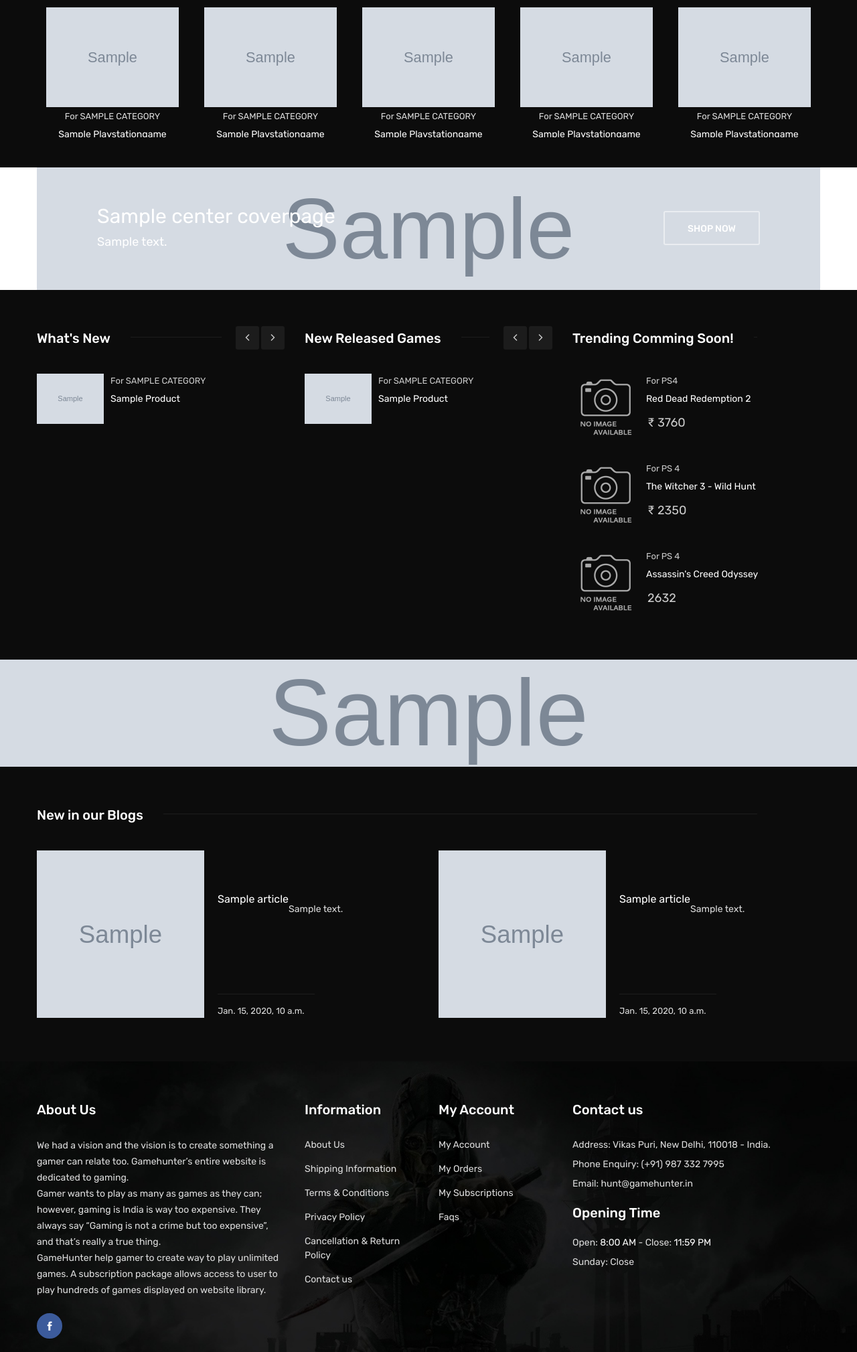
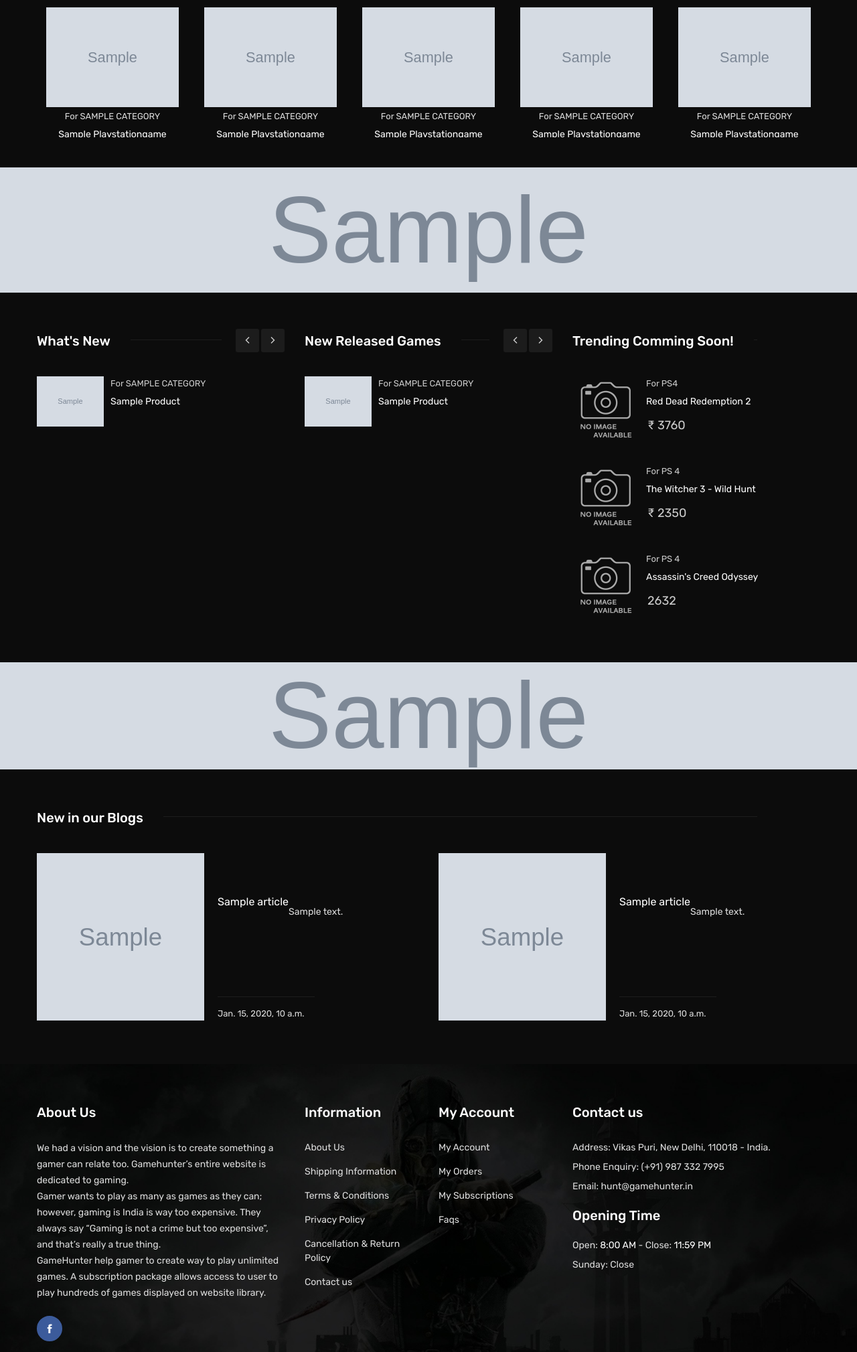
Before and after one commit to sonupal129/gamehunter, a Django app: template shop/templates/shop/index.html in a window 1280 px wide. Shown: the part 1055-3074 px from the top of the page at 67% size. Run offline with Django 3.2, Linux system fonts and the light colour scheme; the template is opened without the code that fills it: most values are stand-ins (such as "Sample title", 1, 10 or a date in 2020); grey boxes marked "Sample" are stand-in pictures; some libraries are stand-ins or nearby versions; some web fonts are replaced.

Commit message:
Resolve Error User was not getting redirected to login page when clicking on cart

```diff
--- a/carts/urls.py
+++ b/carts/urls.py
@@ -4,8 +4,8 @@ from . import views, instamojo, emails, slacknotification
 from django.contrib.auth.decorators import login_required
 
 
+app_name = 'carts'
 
-app_name = 'carts'
 
 urlpatterns = [
     path('', login_required(views.cart_home), name='cart'),
--- a/carts/views.py
+++ b/carts/views.py
@@ -15,8 +15,6 @@ def cart_home(request):
     cart_obj.total_mrp = cart_obj.get_mrp()
     cart_obj.total_selling_price = cart_obj.get_selling_price()
     cart_obj.save()
-    print(products)
-    print(pay_game_products)
     return render(request, "carts/cart-page.html",
                   {"products": products, "cart": cart_obj, "pay_game_products": pay_game_products})
 
--- a/shop/templates/shop/base.html
+++ b/shop/templates/shop/base.html
@@ -126,7 +126,7 @@ fbq('track', 'PageView');
                             </li>
                             {% else %}
                             <li>
-                                <a href="{% url 'shop:login-register' %}">Register or Login </a>
+                                <a href="{% url 'shop:login' %}">Register or Login </a>
                             </li>
                             <li>
                                 <a href="{% url 'shop:sell-games' %}">Sell Your Games</a>
--- a/shop/templates/shop/index.html
+++ b/shop/templates/shop/index.html
@@ -772,26 +772,33 @@
 {% block banner1 %}
 {% if center_coverpage %}
 <div class="banner-area">
-    <div class="container">
-        <div class="bg-img pt-55 pb-60" style="background-image:url({{ center_coverpage.get_promo_image.file.url }});">
-            <div class="row">
-                <div class="col-lg-8 col-md-7">
-                    <div class="construction-discount-content pl-90">
-                        {% if center_coverpage.name %}<h3>{{ center_coverpage.name }}</h3>{% endif %}
-                        {% if center_coverpage.description %}<p>{{ center_coverpage.description }}</p>{% endif %}
-                    </div>
-                </div>
-                {% if center_coverpage.link %}
-                <div class="col-lg-4 col-md-5">
-                    <div class="construction-discount-btn mt-10 pr-90">
-                        <a class="btn-style" href="{{ center_coverpage.link }}">Shop Now</a>
-                    </div>
-                </div>
-                {% endif %}
-            </div>
-        </div>
+    <div class="banner-content-2">
+        <img alt="" src="{{ center_coverpage.get_promo_image.file.url }}" height="187" width="1349">
     </div>
 </div>
+<!--<div class="banner-area">-->
+    <!--<div class="container">-->
+        <!--<div class="bg-img pt-55 pb-60">-->
+            <!--<img src="{{ center_coverpage.get_promo_image.file.url }}" height="187" width="1349">-->
+            <!--&lt;!&ndash;style="background-image:url({{ center_coverpage.get_promo_image.file.url }}); height: 187px; width: 1349px; ">&ndash;&gt;-->
+            <!--<div class="row">-->
+                <!--<div class="col-lg-8 col-md-7">-->
+                    <!--<div class="construction-discount-content pl-90">-->
+                        <!--{% if center_coverpage.name %}<h3>{{ center_coverpage.name }}</h3>{% endif %}-->
+                        <!--{% if center_coverpage.description %}<p>{{ center_coverpage.description }}</p>{% endif %}-->
+                    <!--</div>-->
+                <!--</div>-->
+                <!--{% if center_coverpage.link %}-->
+                <!--<div class="col-lg-4 col-md-5">-->
+                    <!--<div class="construction-discount-btn mt-10 pr-90">-->
+                        <!--<a class="btn-style" href="{{ center_coverpage.link }}">Shop Now</a>-->
+                    <!--</div>-->
+                <!--</div>-->
+                <!--{% endif %}-->
+            <!--</div>-->
+        <!--</div>-->
+    <!--</div>-->
+<!--</div>-->
 {% endif %}
 {% endblock %}
 <!-- Coverpage Center Area Ends Here-->
--- a/shop/templates/shop/plan.html
+++ b/shop/templates/shop/plan.html
@@ -10,6 +10,7 @@
 <meta name="title" content="Subscriber for unlimited console games">
 <meta name="description"
       content="Play Unlimited PlayStation 4 & Xbox one Games| Buy Subscription and get access to hundreds of games and get fast delivery to your door step. Buy 3 Months, 6 Months & 12 Months Subscription">
+<meta name="keywords" content="ps4 games on rent, games on rent, games on subscription, free games, games rental, games on demad, rent a game, online renting games, video games, playstation games, games, xbox games">
 <div class="breadcrumb-area black-bg-4">
     <div class="container">
         <div class="breadcrumb-content">
--- a/shop/urls.py
+++ b/shop/urls.py
@@ -34,7 +34,7 @@ urlpatterns = [
     path('shipping/', ShipplingPolicyView.as_view(), name='shipping'),
     path('faq/', FaqView.as_view(), name='faq'),
     path('term-condition/', TermConditionView.as_view(), name='term-condition'),
-    path('register/', login_register_page, name='login-register'),
+    path('login/', login_register_page, name='login'),
     path('logout/', auth_views.LogoutView.as_view(), name='logout'),
     path('subscription-plans/', SubscriptionPlanView.as_view(), name='subscription-list'),
     path('articles/<slug:slug>', ArticleDetailView.as_view(), name='article-detail'),
```
Also changed, not shown: carts/templates/carts/cart-page.html (+7 -4 lines).
